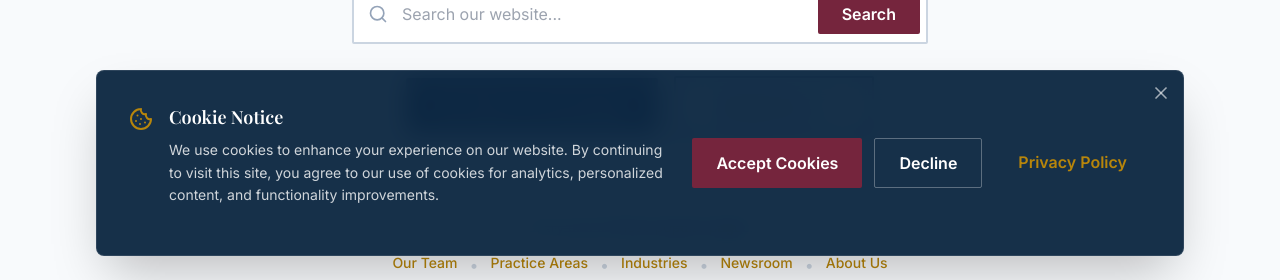
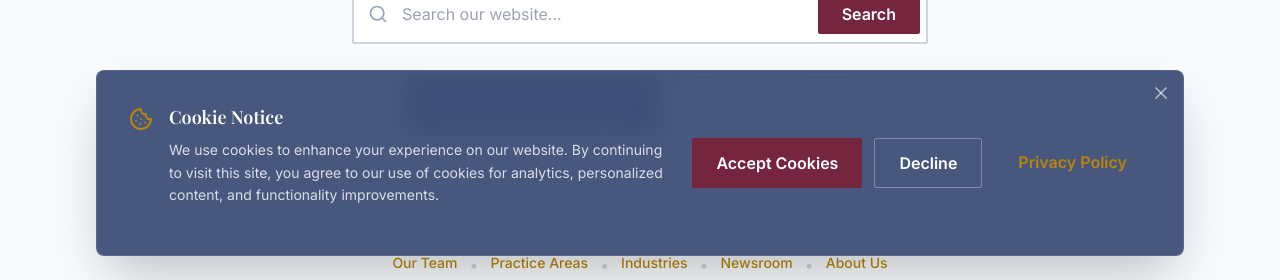
Before and after one commit to yesmannow/rbelaw-website, a React (Vite) app: page /404 in a window 1280 px wide. Shown: the part 520-800 px from the top of the page. Built offline with nearby package versions, Linux system fonts and the light colour scheme; no server answers.

Commit message:
Fix hard-coded colors to use Tailwind theme classes
Co-authored-by: yesmannow <149917306+yesmannow@users.noreply.github.com>

```diff
--- a/src/components/compliance/CookieConsent.tsx
+++ b/src/components/compliance/CookieConsent.tsx
@@ -41,7 +41,7 @@ export function CookieConsent() {
           className="fixed bottom-0 left-0 right-0 z-50 p-4 md:p-6"
         >
           <div className="section-container max-w-6xl">
-            <div className="relative bg-[#0A2540]/95 backdrop-blur-md border border-white/10 rounded-lg shadow-2xl">
+            <div className="relative bg-primary-navy/95 backdrop-blur-md border border-white/10 rounded-lg shadow-2xl">
               {/* Close Button */}
               <button
                 onClick={handleClose}
@@ -74,7 +74,7 @@ export function CookieConsent() {
                   <div className="flex flex-col sm:flex-row gap-3 md:flex-shrink-0">
                     <button
                       onClick={handleAccept}
-                      className="px-6 py-3 bg-[#75253d] hover:bg-[#5D1F34] text-white font-semibold rounded-sm transition-all duration-300 whitespace-nowrap"
+                      className="px-6 py-3 bg-primary-burgundy hover:bg-primary-burgundy/90 text-white font-semibold rounded-sm transition-all duration-300 whitespace-nowrap"
                     >
                       Accept Cookies
                     </button>
--- a/src/pages/NotFound.tsx
+++ b/src/pages/NotFound.tsx
@@ -58,7 +58,7 @@ export function NotFound() {
               />
               <button
                 type="submit"
-                className="absolute right-2 top-1/2 transform -translate-y-1/2 px-6 py-2 bg-primary-burgundy hover:bg-[#5D1F34] text-white font-semibold rounded-sm transition-all duration-300"
+                className="absolute right-2 top-1/2 transform -translate-y-1/2 px-6 py-2 bg-primary-burgundy hover:bg-primary-burgundy/90 text-white font-semibold rounded-sm transition-all duration-300"
               >
                 Search
               </button>
```
